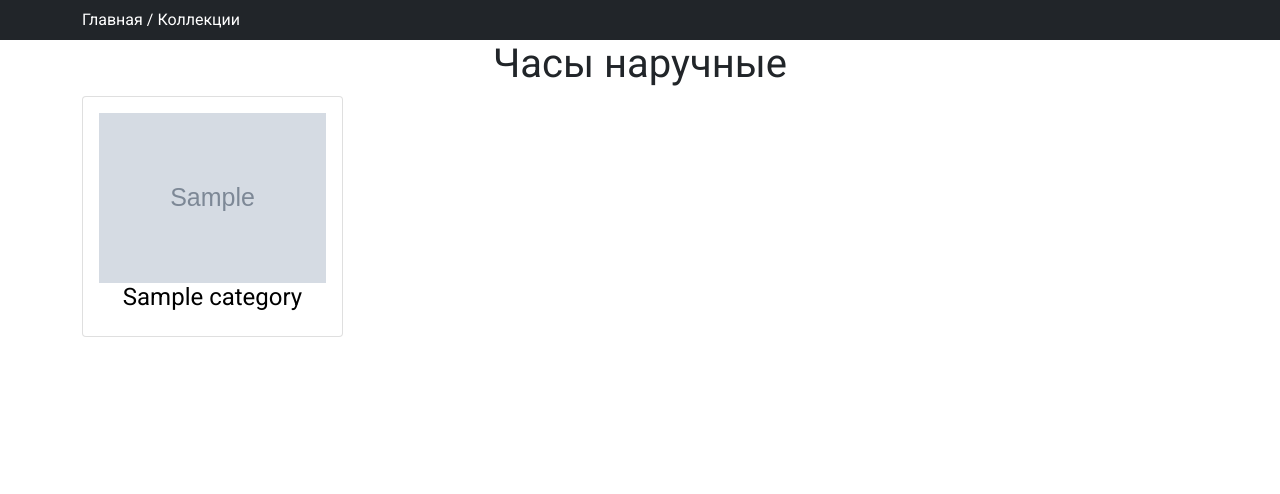
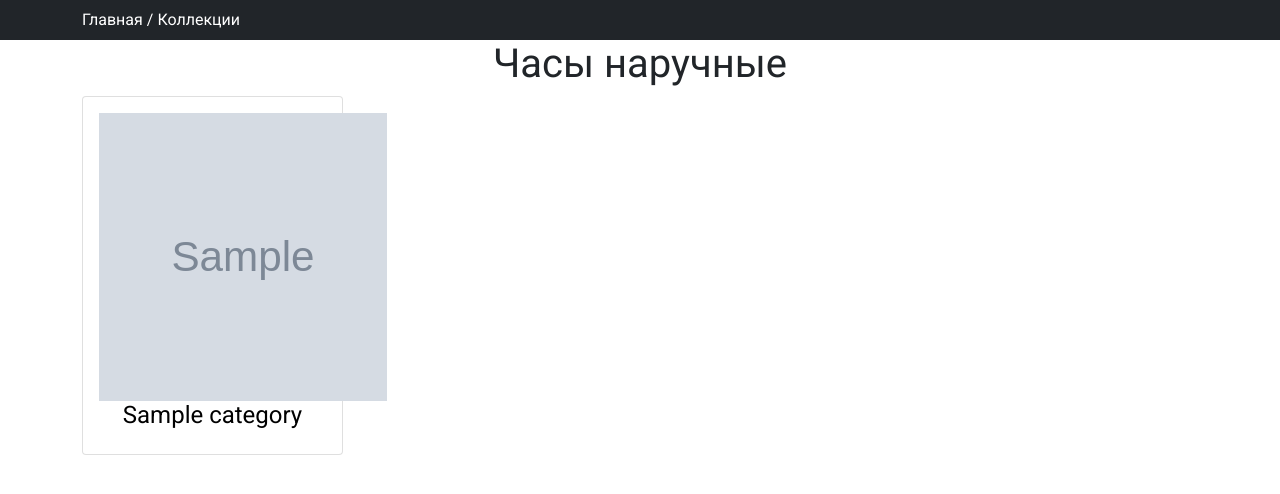
Before and after one commit to Shr1keeee/ecommerce_v2, a Django app: template store/templates/store/collections.html in a window 1280 px wide. Shown: the part 56-550 px from the top of the page. Run offline with Django 4.2, Linux system fonts and the light colour scheme; the template is opened without the code that fills it: values that come from a table or form of the project are taken from there, others are empty; tables that the repository leaves empty hold one stand-in row (values such as "Sample post"); grey boxes marked "Sample" are stand-in pictures; some libraries are stand-ins or nearby versions.

Commit message:
change cards size

```diff
--- a/store/templates/store/collections.html
+++ b/store/templates/store/collections.html
@@ -18,9 +18,9 @@
                 <div class="col-lg-3">
                     <div class="card text-center">
                         <a href="{% url 'collectionsview' item.slug %}">
-                            <div class="card-body">
+                            <div class="card-body ">
                                 <div class="category-image">
-                                    <img src="{{ item.image.url }}" alt="Category image">
+                                    <img style="height: 18rem; width: 18rem;" src="{{ item.image.url }}" alt="Category image">
                                 </div>
                                 <h4> {{ item.name }}</h4>
                             </div>
--- a/store/templates/store/products/index.html
+++ b/store/templates/store/products/index.html
@@ -21,7 +21,7 @@
                         <a href="{% url 'productview' item.category.slug item.slug %}">
                             <div class="card-body">
                                 <div class="product-image">
-                                    <img src="{{ item.product_image.url }}" alt="Product image" class="mw-100">
+                                    <img style="height: 18rem; width: 18rem;" src="{{ item.product_image.url }}" alt="Product image" class="mw-100">
                                 </div>
                                 <h4 class="text-center"> {{ item.name }}</h4>
                             </div>
```
Also changed, not shown: static/css/custom.css (line endings or trailing spaces).
